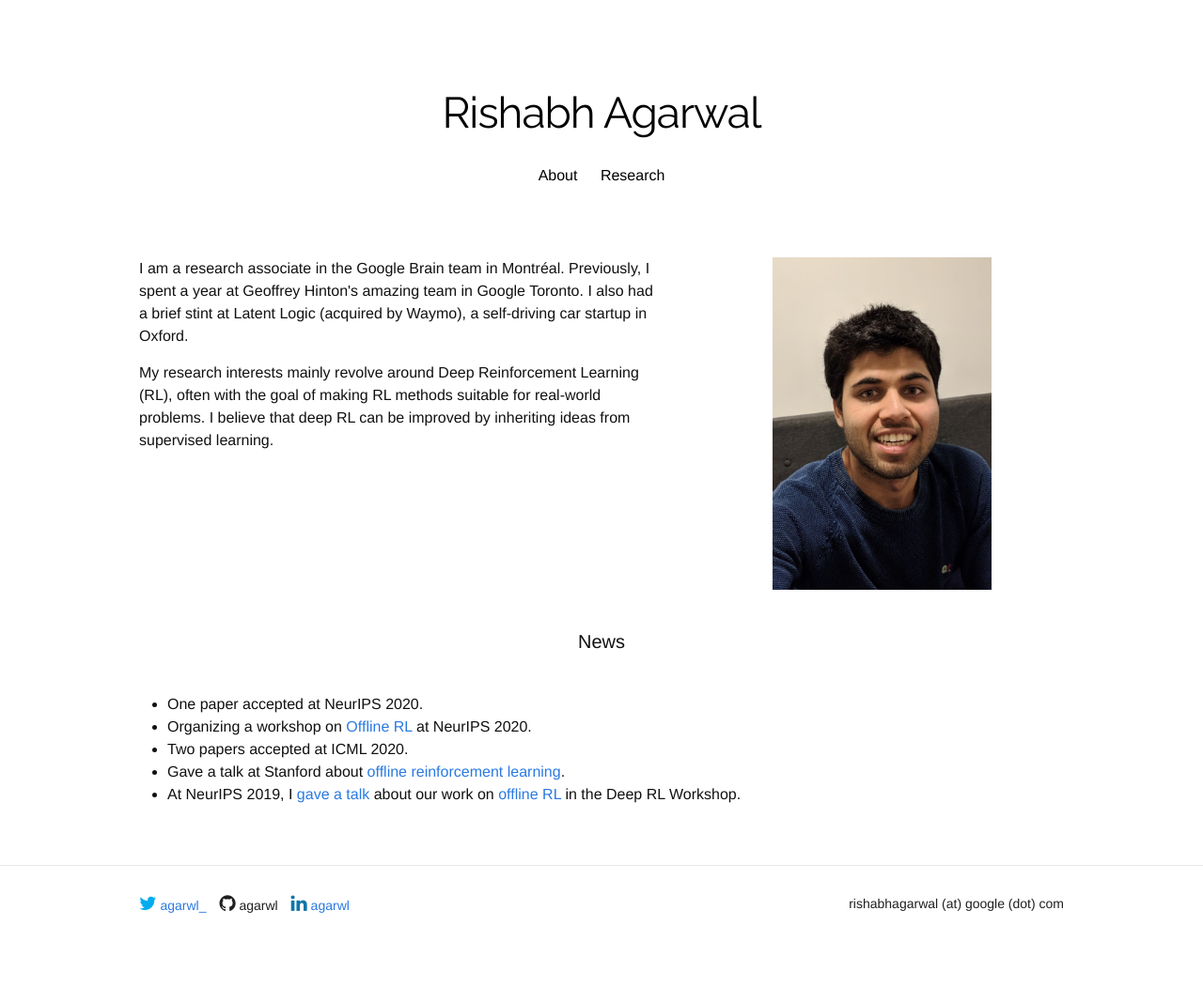
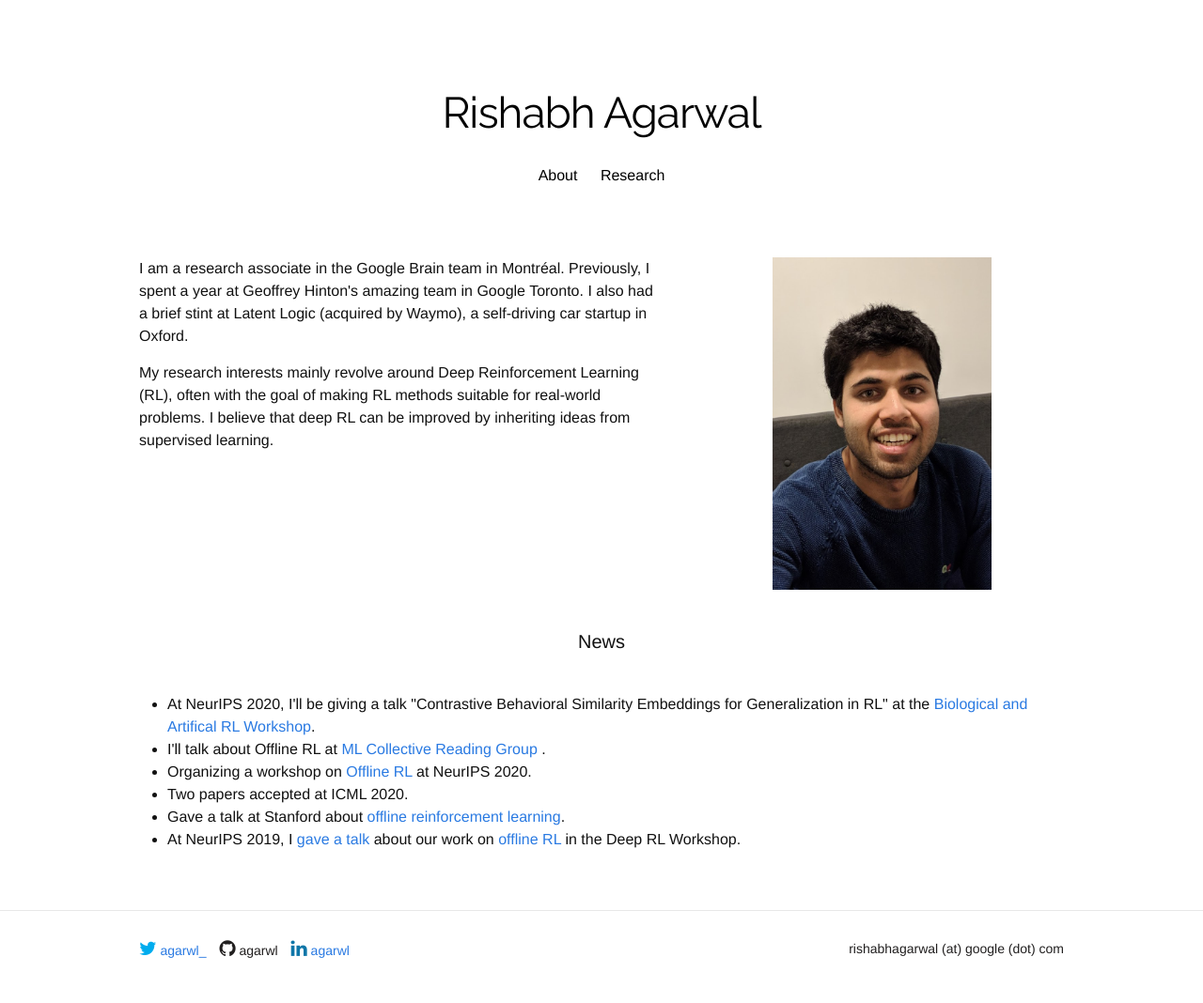
Before and after one commit to agarwl/agarwl.github.io, a Jekyll site: the page built from index.html, in a window 1280 px wide. Shown: the whole page at 94% size. Built offline with Jekyll 4.4.1, drawn with Linux system fonts in a browser that asks for light colours; nearby versions of some CDN libraries; some web fonts are replaced; before the commit the page ends 1020 px from its top, so only the background shows below that.

Commit message:
Update index.html

```diff
--- a/index.html
+++ b/index.html
@@ -21,7 +21,9 @@
 
 <h1 class="page-heading">News</h1>
 <ul>
-  <li> One paper accepted at NeurIPS 2020. </li>
+
+  <li> At NeurIPS 2020, I'll be giving a talk "Contrastive Behavioral Similarity Embeddings for Generalization in RL" at the <a href="https://nips.cc/Conferences/2020/Schedule?showEvent=16109">Biological and Artifical RL Workshop</a>. </li>
+  <li> I'll talk about Offline RL at<a href="http://mlcollective.org/dlct"> ML Collective Reading Group </a>. </li>
   <li> Organizing a workshop on <a href="https://offline-rl-neurips.github.io"> Offline RL</a> at NeurIPS 2020.</li>
   <li> Two papers accepted at ICML 2020. </li>
   <li> Gave a talk at Stanford about <a href="https://offline-rl.github.io">offline reinforcement learning</a>.
```
